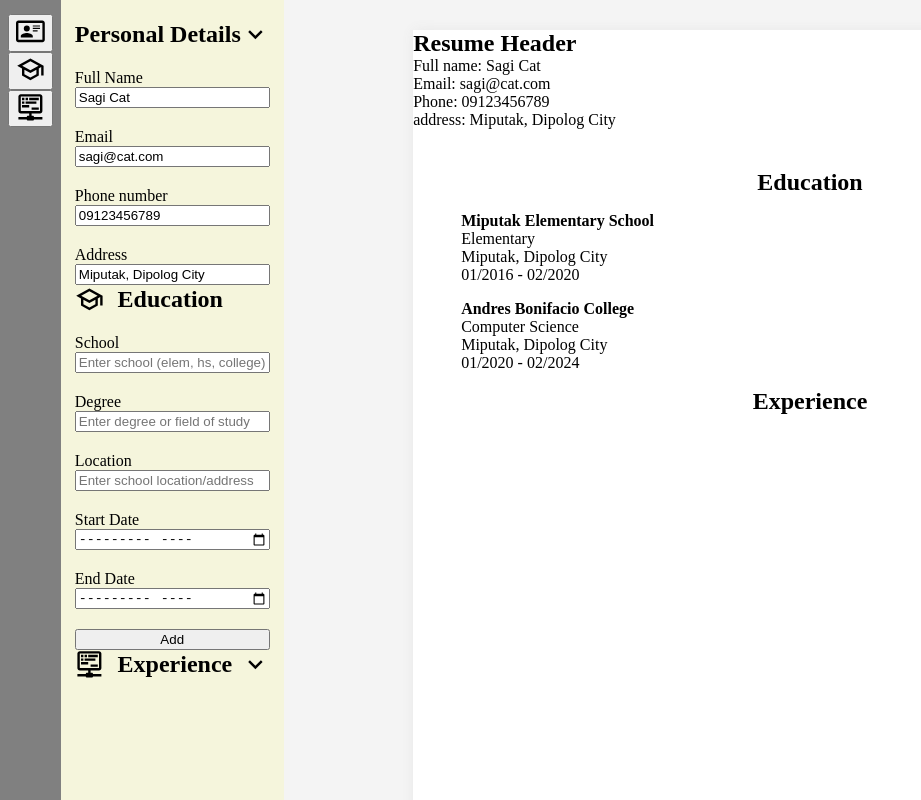
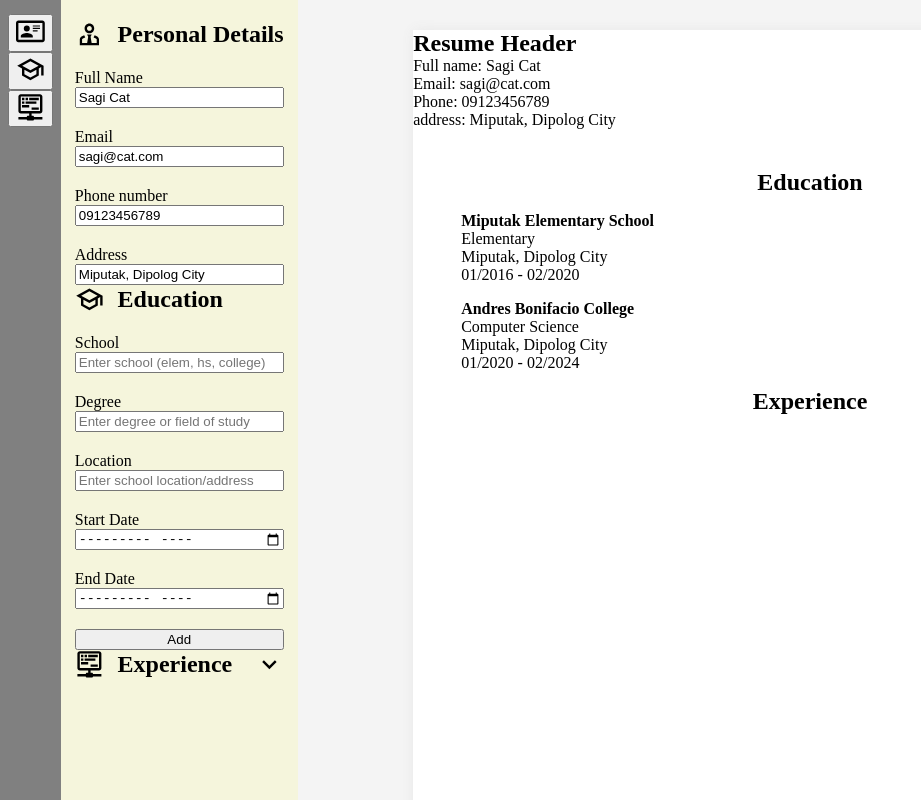
Before and after one commit to etanyosef/cv-application, a React (Vite) app: page / in a window 1280 px wide. Shown: the top 800 px of the page, without its empty margins (0-921 px from the left). Built offline with nearby package versions, Linux system fonts and the light colour scheme.

Commit message:
add icon

```diff
--- a/src/components/sidebar/forms/PersonalDetailsForms.jsx
+++ b/src/components/sidebar/forms/PersonalDetailsForms.jsx
@@ -7,9 +7,9 @@ export default function PersonalDetailsForm({
         <div className="personal-details">
             <div className="title">
                 <span>
+                    <svg xmlns="http://www.w3.org/2000/svg" viewBox="0 0 24 24"><path d="M16.36 12.76C18.31 13.42 20 14.5 20 16V21H4V16C4 14.5 5.69 13.42 7.65 12.76L8.27 14L8.5 14.5C7 14.96 5.9 15.62 5.9 16V19.1H10.12L11 14.03L10.06 12.15C10.68 12.08 11.33 12.03 12 12.03C12.67 12.03 13.32 12.08 13.94 12.15L13 14.03L13.88 19.1H18.1V16C18.1 15.62 17 14.96 15.5 14.5L15.73 14L16.36 12.76M12 5C10.9 5 10 5.9 10 7C10 8.1 10.9 9 12 9C13.1 9 14 8.1 14 7C14 5.9 13.1 5 12 5M12 11C9.79 11 8 9.21 8 7C8 4.79 9.79 3 12 3C14.21 3 16 4.79 16 7C16 9.21 14.21 11 12 11Z" /></svg>
                     <h2>Personal Details</h2>
                 </span>
-                <svg xmlns="http://www.w3.org/2000/svg" viewBox="0 0 24 24"><title>chevron-down</title><path d="M7.41,8.58L12,13.17L16.59,8.58L18,10L12,16L6,10L7.41,8.58Z" /></svg>
             </div>
             <form data-section="personalDetails">
                 <div className="form-input">
```
